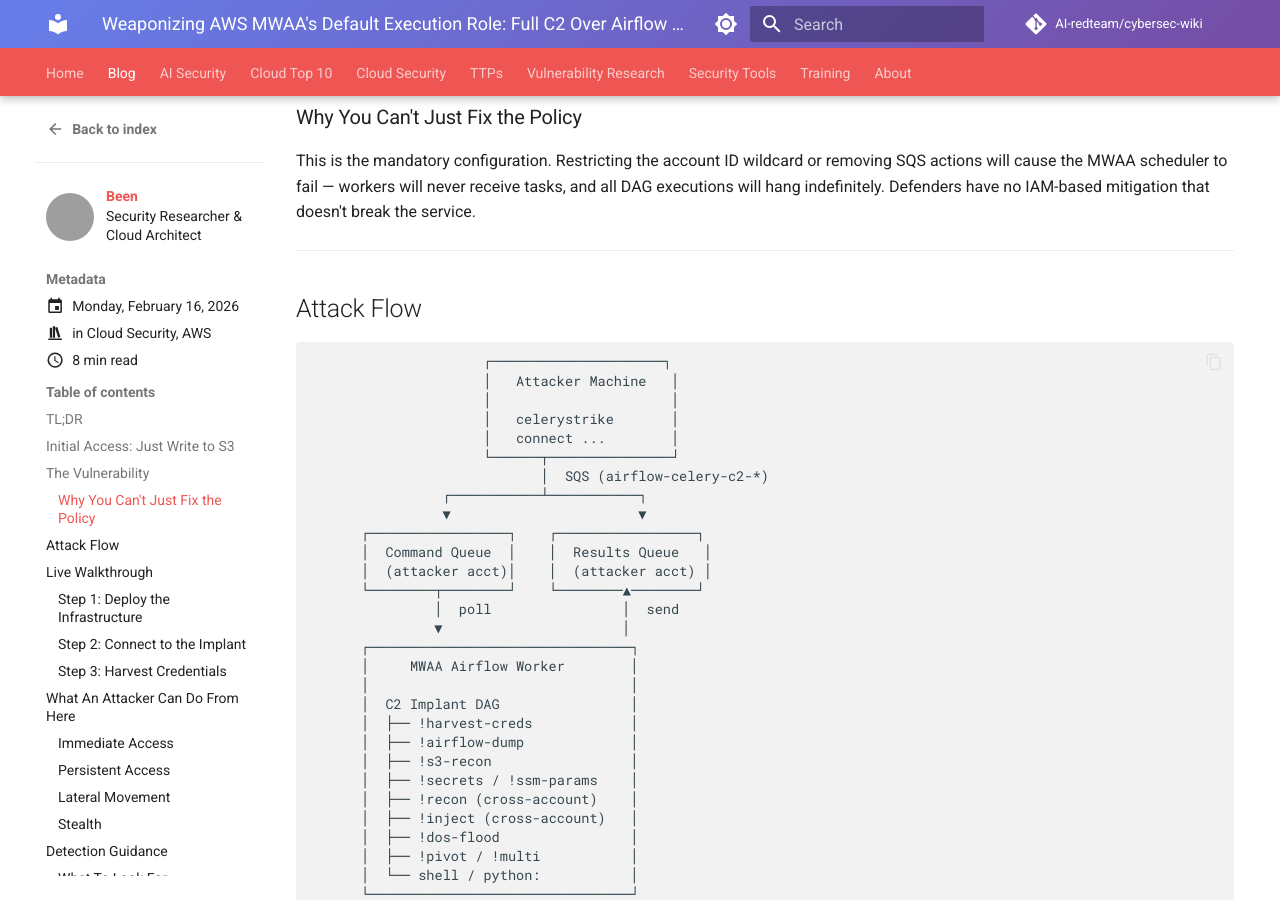
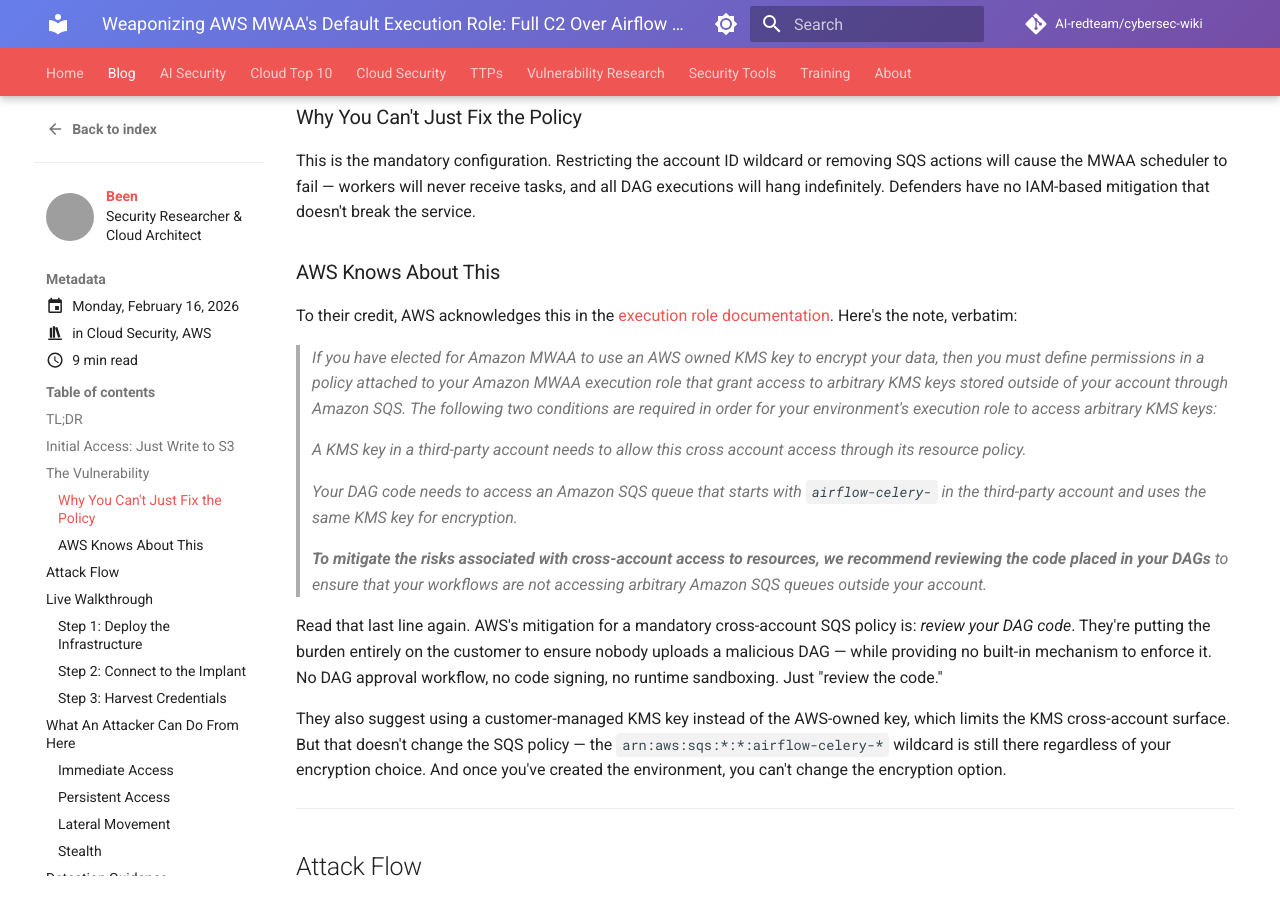
Before and after one commit to AI-redteam/cybersec-wiki, an MkDocs documentation site: the page built from docs/blog/posts/mwaa-sqs-c2-celerystrike.md, in a window 1280 px wide and 900 px high, scrolled down 1614 px. Built offline with MkDocs 1.6.1 and Material for MkDocs 9.7.7, drawn with Linux system fonts in a browser that asks for light colours; comment, search, counter and statistics services are not loaded; grey boxes are pictures that could not be loaded.

Commit message:
Add 'AWS Knows About This' section
Add a new section that quotes the AWS MWAA execution role documentation acknowledging the mandatory cross-account SQS/KMS requirement. Calls out that AWS's suggested mitigation is to "review your DAG code" (with no built-in enforcement like approval workflows or code signing), notes the recommendation to use a customer-managed KMS key but explains the SQS arn wildcard remains and the encryption option can't be changed after environment creation.

```diff
--- a/docs/blog/posts/mwaa-sqs-c2-celerystrike.md
+++ b/docs/blog/posts/mwaa-sqs-c2-celerystrike.md
@@ -72,6 +72,22 @@
 ### Why You Can't Just Fix the Policy
 
 This is the mandatory configuration. Restricting the account ID wildcard or removing SQS actions will cause the MWAA scheduler to fail — workers will never receive tasks, and all DAG executions will hang indefinitely. Defenders have no IAM-based mitigation that doesn't break the service.
+
+### AWS Knows About This
+
+To their credit, AWS acknowledges this in the [execution role documentation](https://docs.aws.amazon.com/mwaa/latest/userguide/mwaa-create-role.html). Here's the note, verbatim:
+
+> *If you have elected for Amazon MWAA to use an AWS owned KMS key to encrypt your data, then you must define permissions in a policy attached to your Amazon MWAA execution role that grant access to arbitrary KMS keys stored outside of your account through Amazon SQS. The following two conditions are required in order for your environment's execution role to access arbitrary KMS keys:*
+>
+> *A KMS key in a third-party account needs to allow this cross account access through its resource policy.*
+>
+> *Your DAG code needs to access an Amazon SQS queue that starts with `airflow-celery-` in the third-party account and uses the same KMS key for encryption.*
+>
+> ***To mitigate the risks associated with cross-account access to resources, we recommend reviewing the code placed in your DAGs** to ensure that your workflows are not accessing arbitrary Amazon SQS queues outside your account.*
+
+Read that last line again. AWS's mitigation for a mandatory cross-account SQS policy is: *review your DAG code*. They're putting the burden entirely on the customer to ensure nobody uploads a malicious DAG — while providing no built-in mechanism to enforce it. No DAG approval workflow, no code signing, no runtime sandboxing. Just "review the code."
+
+They also suggest using a customer-managed KMS key instead of the AWS-owned key, which limits the KMS cross-account surface. But that doesn't change the SQS policy — the `arn:aws:sqs:*:*:airflow-celery-*` wildcard is still there regardless of your encryption choice. And once you've created the environment, you can't change the encryption option.
 
 ---
 
```
